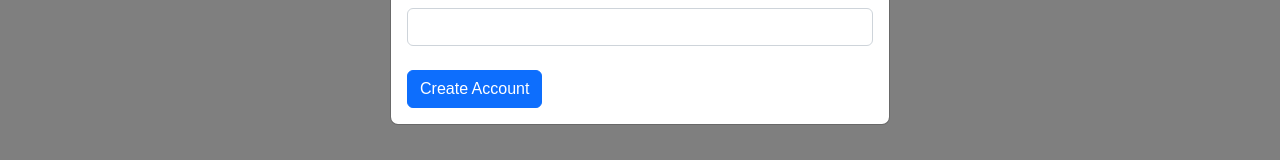
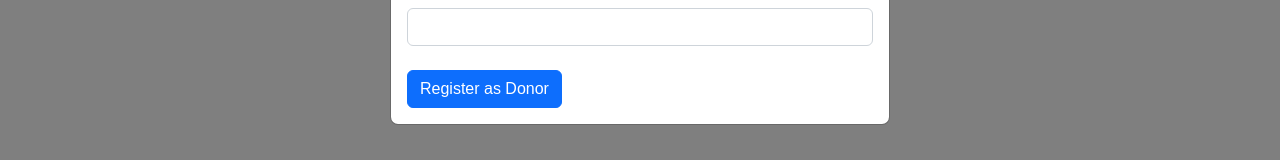
Before and after one commit to shaliqnigal/BloodAssist, a website: page Frontend/Templates/loginpage.html in a window 1280 px wide. Both pictures are taken after a click on the button "Register to donate". Shown: the part 412-572 px from the top of the page. Drawn offline with nearby package versions, Linux system fonts and the light colour scheme.

```diff
--- a/Frontend/Templates/loginpage.html
+++ b/Frontend/Templates/loginpage.html
@@ -57,7 +57,7 @@
               </div>
 
               <br>
-              <input id="register" type="submit" class="btn btn-primary" data-bs-dismiss="modal" value="Create Account" data-bs-toggle="modal" data-bs-target="#out"  >
+              <input id="register" type="submit" class="btn btn-primary" data-bs-dismiss="modal" value="Register as Donor" data-bs-toggle="modal" data-bs-target="#out"  >
               <script type="module" src="/Frontend/Js/register.js"></script>
           </form>
 
```
Also changed, not shown: 1 other file.
